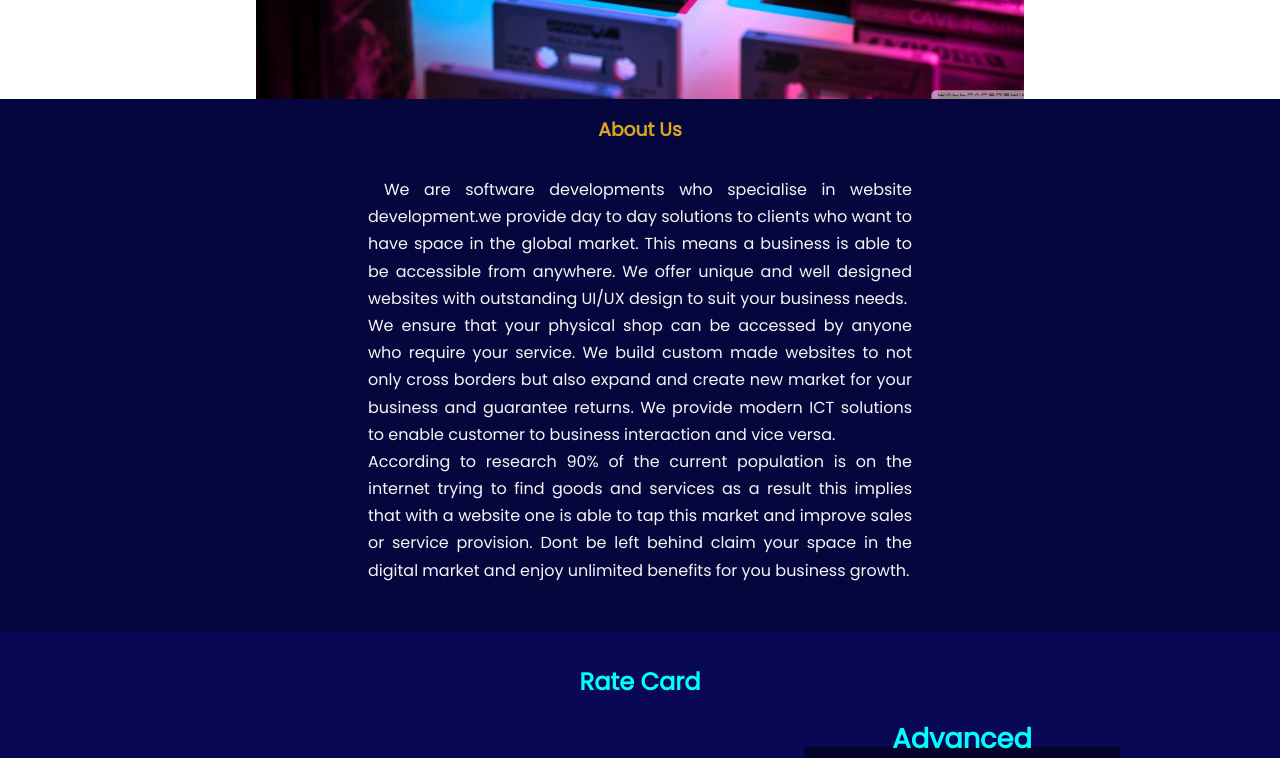
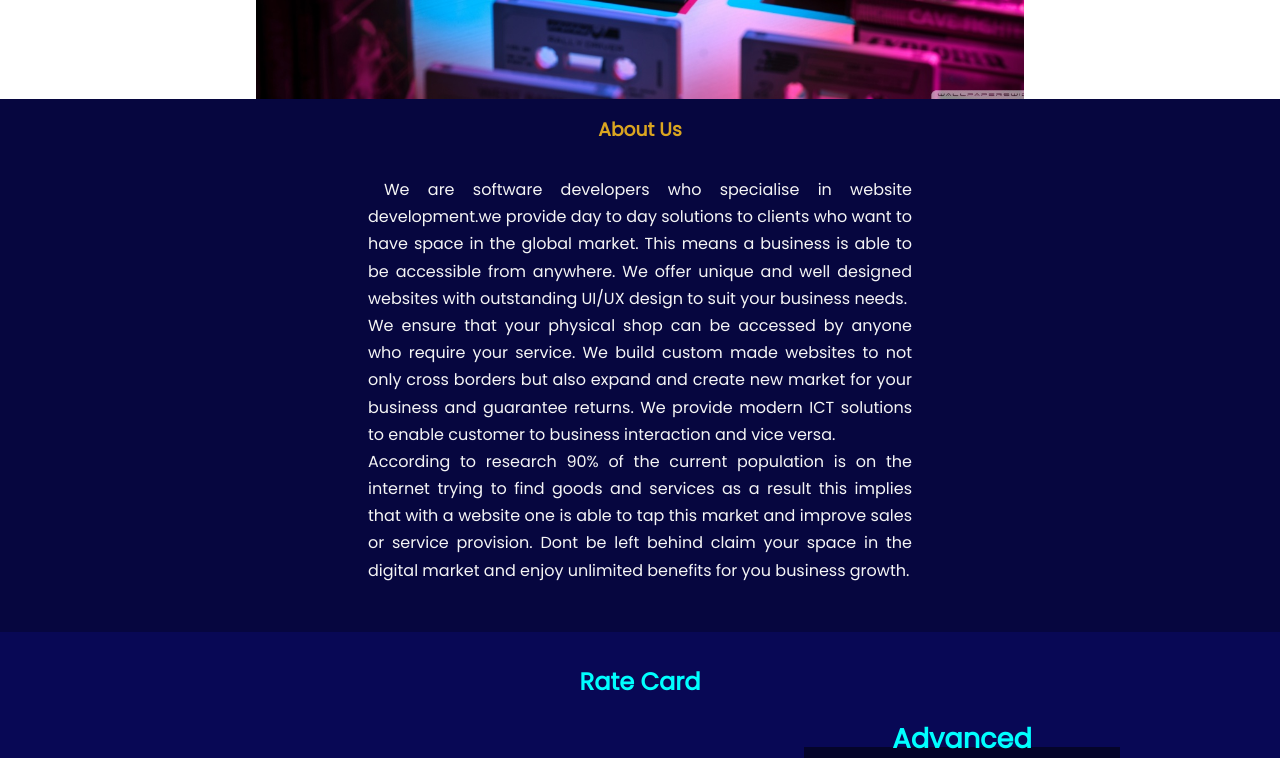
Before and after one commit to Mwisya/tradewindske, a React (Create React App) app: page / in a window 1280 px wide. Shown: the part 512-1270 px from the top of the page. Built offline with nearby package versions, Linux system fonts and the light colour scheme.

Commit message:
adjustmenst

```diff
--- a/src/components/about/About.js
+++ b/src/components/about/About.js
@@ -7,7 +7,7 @@ const About = () => {
         <div className='container'>
             <article>
 
-            We are software developments who specialise in website development.we provide day to day solutions to clients who want to have space in the global market. This means a business is able to be accessible from anywhere. We offer unique and well designed websites  with outstanding UI/UX design to suit your business needs.
+            We are software developers who specialise in website development.we provide day to day solutions to clients who want to have space in the global market. This means a business is able to be accessible from anywhere. We offer unique and well designed websites  with outstanding UI/UX design to suit your business needs.
             <br/>
             We ensure that your physical shop can be accessed by anyone who require your service. We build custom made websites to not only cross borders but also expand and create new market for your business and guarantee returns. We provide modern ICT solutions to enable customer to business interaction and vice versa.
             <br/>
```
